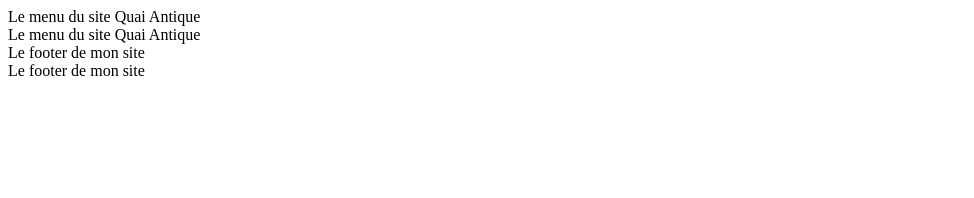
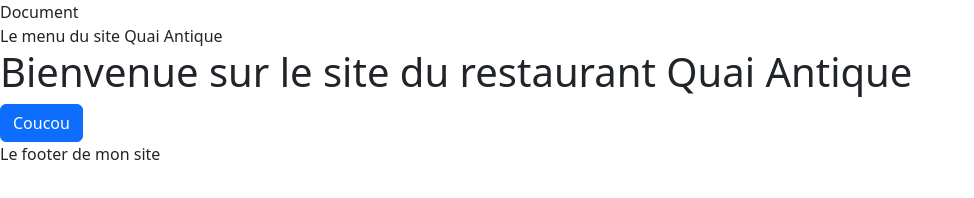
Before and after one commit to Leila-33/QuaiAntiqueRestaurant, a website with bundled scripts: page index.html in a window 1280 px wide. Shown: the whole page, without its empty margins (0-974 px from the left). Built offline with nearby package versions, Linux system fonts and the light colour scheme; files whose address does not match are found by name.

Commit message:
install Bootstrap

```diff
--- a/Router/allRoutes.js
+++ b/Router/allRoutes.js
@@ -3,7 +3,7 @@ import Route from "./Route.js";
 //Définir ici vos routes
 export const allRoutes = [
     new Route("/", "Accueil", "/pages/home.html"),
-    new Route("/", "Galerie", "/pages/galerie.html"),];
+    ];
 
 //Le titre s'affiche comme ceci : Route.titre - websitename
 export const websiteName = "Quai Antique";
--- a/index.html
+++ b/index.html
@@ -3,6 +3,8 @@
 <head>
     <meta charset="UTF-8">
     <meta name="viewport" content="width=device-width, initial-scale=1.0">
+    <link rel="stylesheet" href="node_modules/bootstrap/dist/css/bootstrap.min.css"/>
+    <link rel="stylesheet" href="node_modules/bootstrap-icons/font/bootstrap-icons.css"
     <title>Document</title>
 </head>
 <body>
@@ -14,7 +16,7 @@
     </main>
 
     <footer>Le footer de mon site</footer>
-
-        <script type="module" src="Router/Router.js"></script>
+    <script type="module" src="Router/Router.js"></script>
+    <script src="node_modules/bootstrap/dist/js/bootstrap.bundle.min.js"></script>
 </body>
 </html>
--- /dev/null
+++ b/package.json
@@ -0,0 +1,6 @@
+{
+  "dependencies": {
+    "bootstrap": "^5.3.3",
+    "bootstrap-icons": "^1.11.3"
+  }
+}
--- a/pages/home.html
+++ b/pages/home.html
@@ -1 +1,2 @@
 <h1>Bienvenue sur le site du restaurant Quai Antique</h1>
+<button class="btn btn-primary">Coucou</button>
```
Also changed, not shown: pages/404.html (+1 -1 lines), 2 other files.
